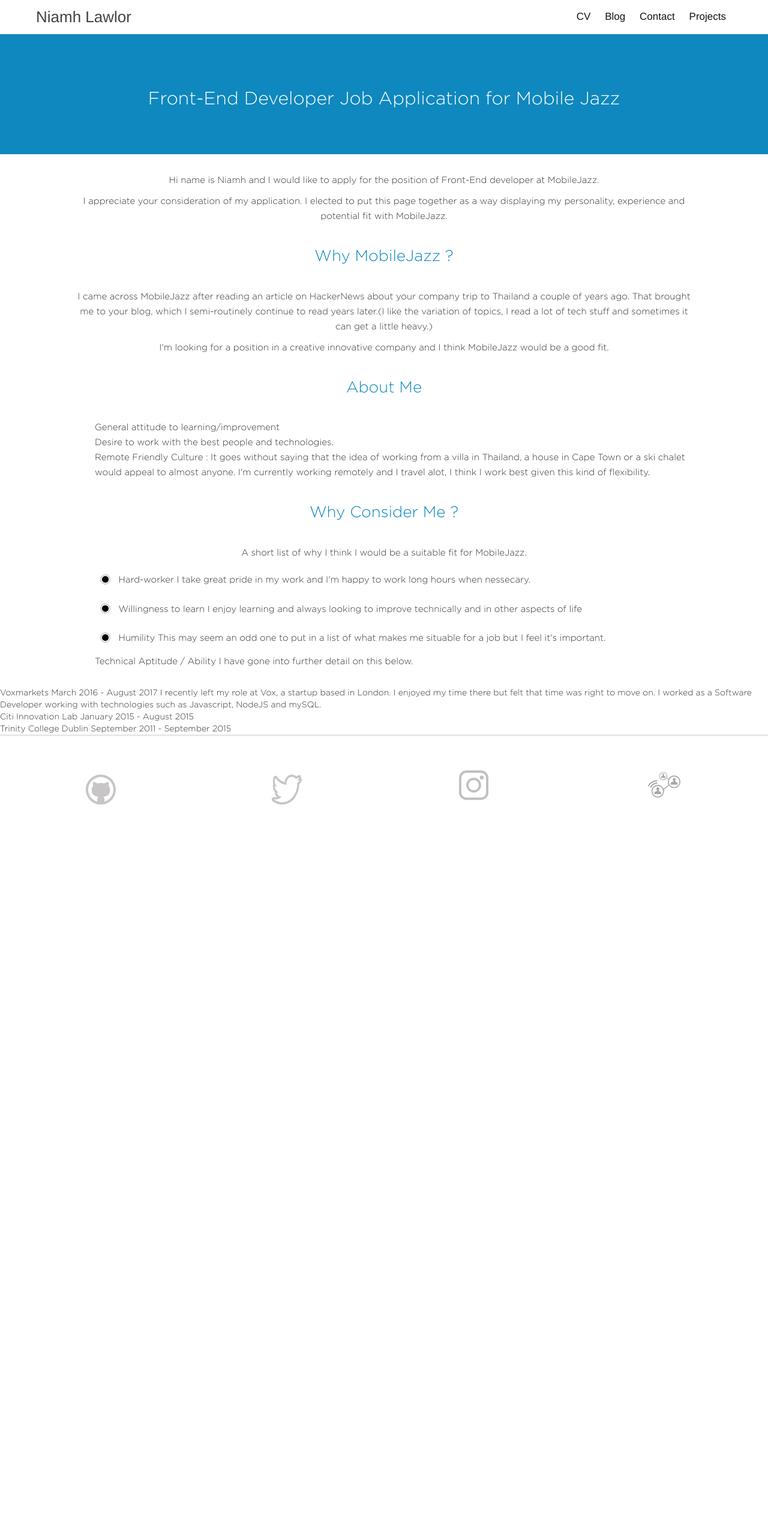
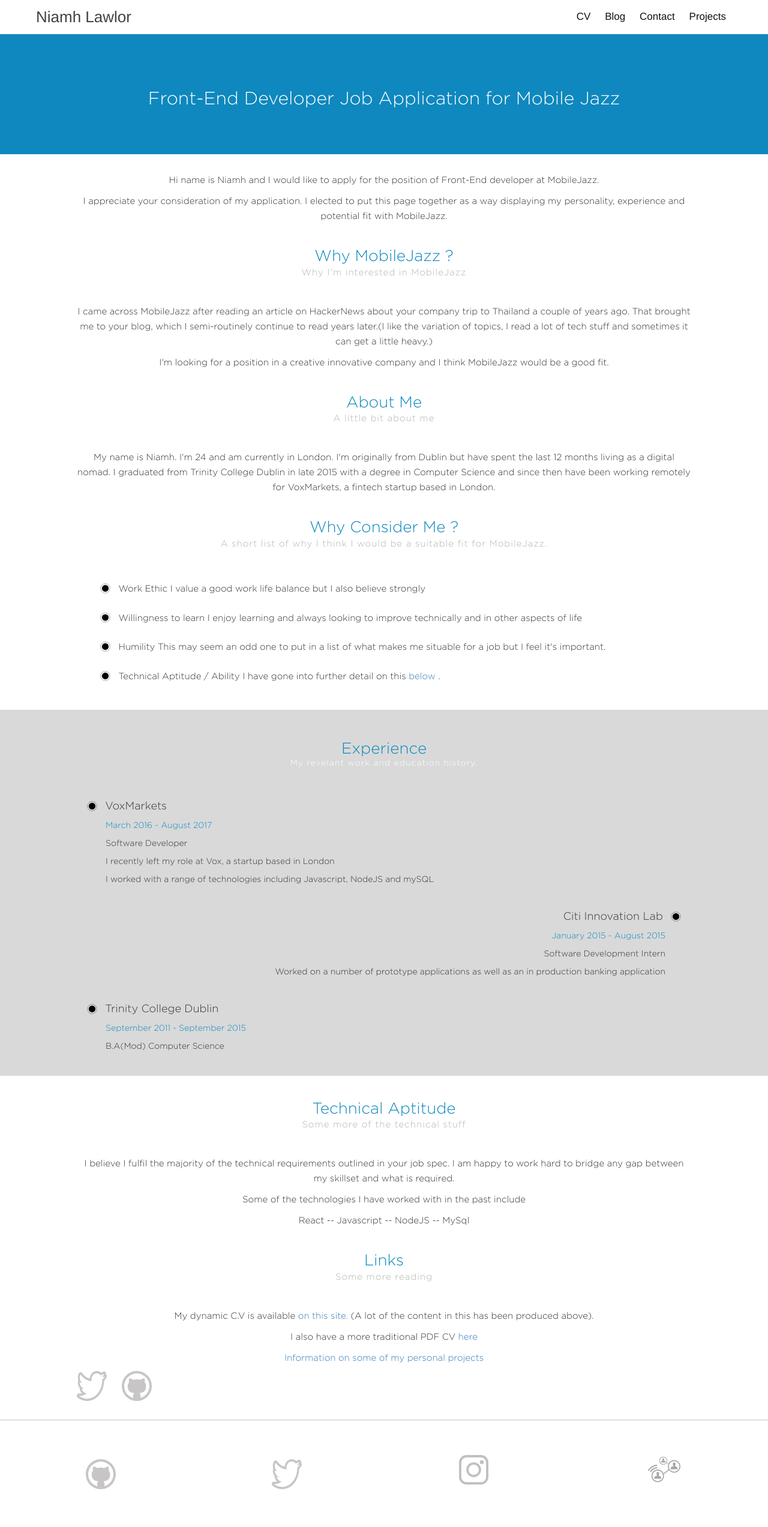
Before and after one commit to nileahtobhair/nileahtobhair.github.io, a Jekyll site: the page built from mobilejazz.md, in a window 1280 px wide. Shown: the whole page at 60% size. Built offline with Jekyll 4.4.1, drawn with Linux system fonts in a browser that asks for light colours; before the commit the page ends 1404 px from its top, so only the background shows below that.

Commit message:
further work on job application

```diff
--- a/_sass/partials/_jazz.scss
+++ b/_sass/partials/_jazz.scss
@@ -18,6 +18,10 @@
         text-align:center;
         padding:90px 0;
     }
+    .external-links{
+        width:50px;
+        margin-right:20px;
+    }
     .application-layout-content{
         width:80%;
         display:block;
@@ -29,10 +33,56 @@
         text-align:center;
         color:#0e88be;
         font-size:26px;
-        margin:40px 0;
+        margin:40px 0 0 0;
     }
+    .tagline{
+        margin-bottom:40px;
+        text-align: center;
+        display: block;
+        color:#b3b3b3;
+        letter-spacing: 1px;
+    }
+     .tagline-inverted{
+        color:#fff;
+        margin-bottom:40px;
+        text-align: center;
+        display: block;
+        letter-spacing: 1px;
+     }
     .bullet{
         max-width:35px;
         margin-top:5px;
     }
+    .experience{
+       overflow: auto;
+       background-color: #d9d9d9;
+       padding:10px;
+       width:100%;
+       .experience-content{
+            width:80%;
+            margin:0 auto;
+       }
+       .entry{
+        margin-bottom:30px;
+
+           .date{
+                color:#0e88be;
+                margin-left:40px;
+                margin-top:-5px;
+           }
+           .blurb{
+                margin-left:40px;
+                margin-top:10px;
+           }
+           .title{
+            font-size:18px;
+           }
+        }
+        .entry.right{
+            text-align:right;
+            .blurb,.date{
+                padding-right:35px ;
+            }
+        }
+    }
 }
--- a/mobilejazz.md
+++ b/mobilejazz.md
@@ -9,25 +9,20 @@
 	<div class='application-layout-content'>
 		<p>Hi  name is Niamh and I would like to apply for the position of Front-End developer at MobileJazz.</p>
 		<p> I appreciate your consideration of my application. I elected to put this page together as a way displaying my personality, experience and potential fit with MobileJazz.</p>
-		<h4 class='sub-jazz-heading'>Why MobileJazz ?</h4>
+		<h4 class='sub-jazz-heading'>Why MobileJazz ?</h4><span class='tagline'>Why I'm interested in MobileJazz</span>
 		<p>I came across MobileJazz after reading an article on HackerNews about your company trip to Thailand a couple of years ago. That brought me to your blog, which I semi-routinely continue to read years later.(I like the variation of topics, I read a lot of tech stuff and sometimes it can get a little heavy.)</p>
 		<p>I'm looking for a position in a creative innovative company and I think MobileJazz would be a good fit.</p>
-		<h3 class='sub-jazz-heading'>About Me</h3>
+		<h3 class='sub-jazz-heading'>About Me</h3><span class='tagline'>A little bit about me </span>
 
-		<p></p>
-		<ul class='jazz-list'>
-			<li>General attitude to learning/improvement</li>
-			<li>Desire to work with the best people and technologies.</li>
-			<li>Remote Friendly Culture : <span>It goes without saying that the idea of working from a villa in Thailand, a house in Cape Town or a ski chalet would appeal to almost anyone. I'm currently working remotely and I travel alot, I think I work best given this kind of flexibility. </span>
-			</li>
-		</ul>
+		<p>My name is Niamh. I'm 24 and am currently in London. I'm originally from Dublin but have spent the last 12 months living as a digital nomad. I graduated from Trinity College Dublin in late 2015 with a degree in Computer Science and since then have been working remotely for VoxMarkets, a fintech startup based in London. </p>
+
 		<h4 class='sub-jazz-heading'>Why Consider Me ?</h4>
-		<p>A short list of why I think I would be a suitable fit for MobileJazz.</p>
+		<span class='tagline'>A short list of why I think I would be a suitable fit for MobileJazz.</span>
 		<ul class='niamh-list'>
 			<li>
 				<img class='bullet' src='../assets/bullet_point.svg' alt="bullet for list">
-				<span class='main-list-item'>Hard-worker </span>
-				<span>I take great pride in my work and I'm happy to work long hours when nessecary. </span> </li>
+				<span class='main-list-item'>Work Ethic </span>
+				<span>I value a good work life balance but I also believe strongly </span> </li>
 			<li>
 				<img class='bullet' src='../assets/bullet_point.svg' alt="bullet for list">
 				<span class='main-list-item'> Willingness to learn </span>
@@ -38,14 +33,70 @@
 				<span class='main-list-item'>Humility </span>
 				<span>This may seem an odd one to put in a list of what makes me situable for a job but I feel it's important.</span>
 			</li>
-			<li><span class='main-list-item'>Technical Aptitude / Ability</span> <span>I have gone into further detail on this below. </span> </li>
+			<li>
+				<img class='bullet' src='../assets/bullet_point.svg' alt="bullet for list">
+				<span class='main-list-item'>Technical Aptitude / Ability</span>
+				<span>I have gone into further detail on this <a href='#aptitude'>below</a> .</span>
+			</li>
 		</ul>
 	</div>
 	<div class='experience'>
-		<div><span>Voxmarkets </span><span>March 2016 - August 2017 </span><span>I recently left my role at Vox, a startup based in London. I enjoyed my time there but felt that time was right to move on. I worked as a Software Developer working with technologies such as Javascript, NodeJS and mySQL. </span></div>
-		<div><span>Citi Innovation Lab </span><span>January 2015 - August 2015 </span></div>
-		<div><span>Trinity College Dublin </span><span>September 2011 - September 2015 </span></div>
-	<div class='application-footer'>
+		<div class='experience-content'>
+			<h4 class='sub-jazz-heading'>Experience</h4>
+			<span class='tagline-inverted'>My revelant work and education history.</span>
+			<div class='entry'>
+				<div>
+					<img class='bullet' src='../assets/bullet_point.svg' alt="bullet for list">
+					<span class="title"> VoxMarkets</span>
+				</div>
+				<div class='date'>March 2016 - August 2017 </div>
+				<div class='blurb'>Software Developer</div>
+				<div class='blurb'>I recently left my role at Vox, a startup based in London</div>
+				<div class='blurb'> I worked with a range of technologies including Javascript, NodeJS and mySQL</div>
+			</div>
+			<div class='entry right'>
+				<div>
+					<span class="title"> Citi Innovation Lab</span>
+					<img class='bullet' src='../assets/bullet_point.svg' alt="bullet for list">
 
+				</div>
+				<div class='date'>January 2015 - August 2015</div>
+				<div class='blurb'>Software Development Intern</div>
+				<div class='blurb'>Worked on a number of prototype applications as well as an in production banking application </div>
+			</div>
+			<div class='entry'>
+				<div>
+					<img class='bullet' src='../assets/bullet_point.svg' alt="bullet for list">
+					<span class="title"> Trinity College Dublin</span>
+				</div>
+				<div class='date'>September 2011 - September 2015</div>
+				<div class='blurb'>B.A(Mod) Computer Science</div>
+			</div>
+		</div>
 	</div>
-</div>
+	<div class='application-layout-content'>
+		<h4 id='aptitude' class='sub-jazz-heading'>Technical Aptitude</h4>
+		<span class='tagline'>Some more of the technical stuff</span>
+		<p>I believe I fulfil the majority of the technical requirements outlined in your job spec. I am happy to work hard to bridge any gap between my skillset and what is required.</p>
+		<p>Some of the technologies I have worked with in the past include</p>
+		<p>React -- Javascript -- NodeJS -- MySql </p>
+
+		<h4 class='sub-jazz-heading'>Links</h4>
+		<span class='tagline'>Some more reading</span>
+		<p class=''>My dynamic C.V is available  <a href='{{site.baseUrl}}/CV'>on this site.</a> (A lot of the content in this has been produced above).</p>
+		<p class=''>I also have a more traditional PDF CV <a href='{{site.baseUrl}}/cv-august.pdf'>here</a></p>
+		<p><a target="_blank" href='{{site.baseUrl}}/projects'>Information on some of my personal projects</a></p>
+		<a target="_blank" href='https://twitter.com/nileahtobhair'><img class='external-links' src='/pics/twitter2.svg' alt='link to twitter acc'/></a>
+		<a target="_blank" href='https://twitter.com/nileahtobhair'><img class='external-links' src='/pics/github.svg' alt='link to github acc'/></a>
+	</div>
+
+	<!--<h3 class='sub-jazz-heading'>Why MobileJazz ?</h3>
+		<ul class='jazz-list'>
+			<li><img class='bullet' src='../assets/bullet_point.svg' alt="bullet for list">
+				General attitude to learning/improvement</li>
+			<li><img class='bullet' src='../assets/bullet_point.svg' alt="bullet for list">
+				Desire to work with the best people and technologies.</li>
+			<li><img class='bullet' src='../assets/bullet_point.svg' alt="bullet for list">
+				<span>Remote Friendly Culture : <span>It goes without saying that the idea of working from a villa in Thailand, a house in Cape Town or a ski chalet would appeal to almost anyone. I'm currently working remotely and I travel alot, I think I work best given this kind of flexibility. </span>
+			</li>
+		</ul>-->
```
